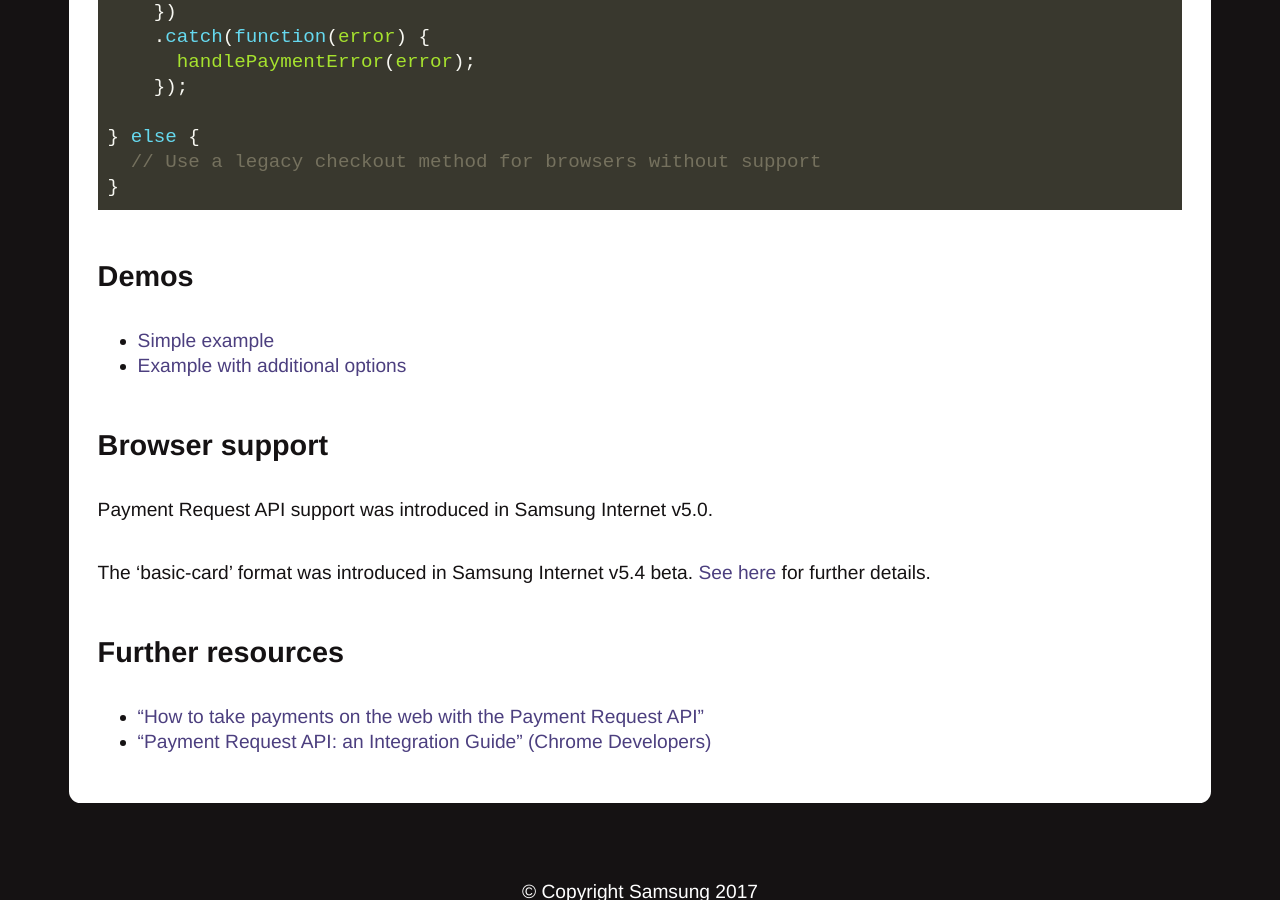
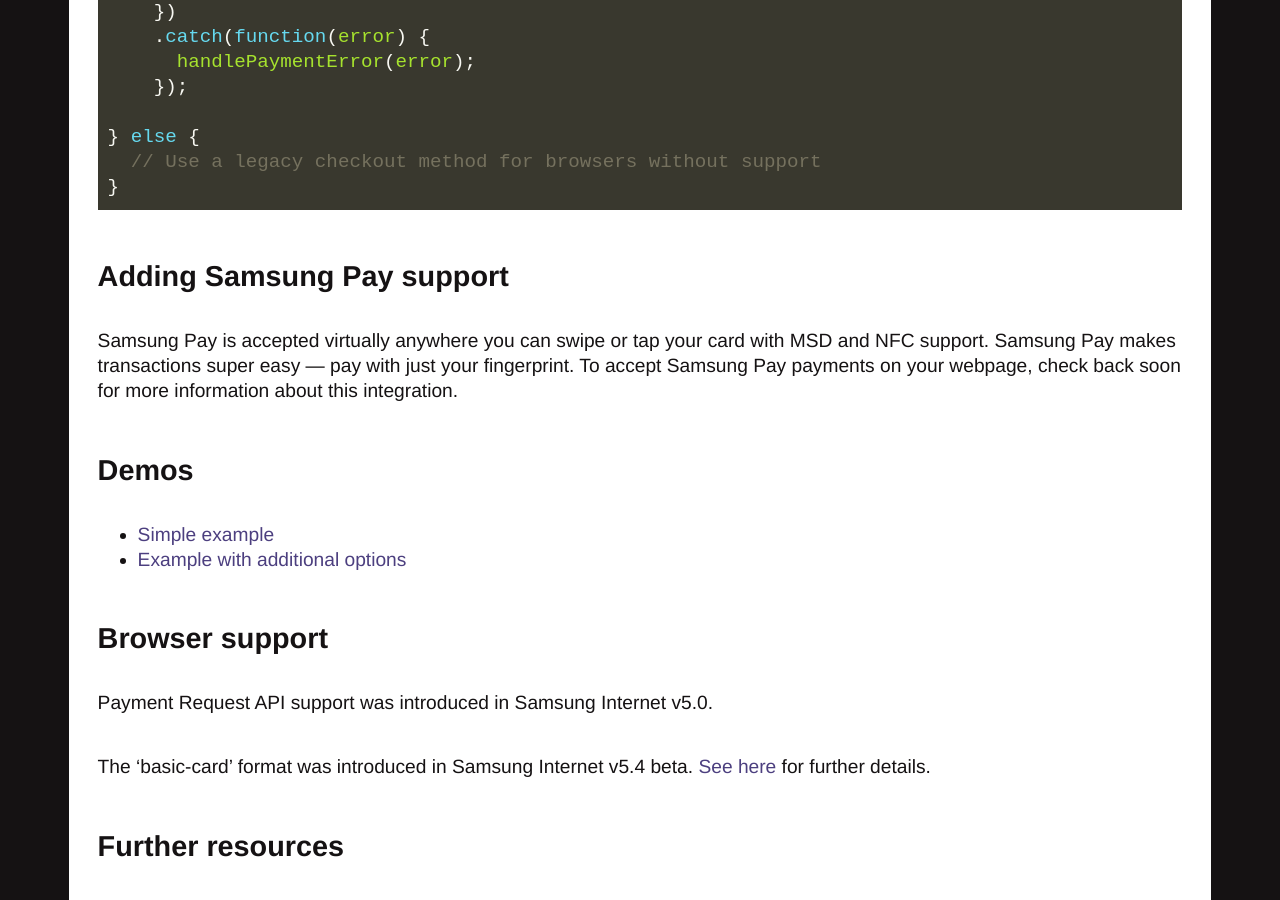
Before and after one commit to SamsungInternet/homepage-archive, a Jekyll site: the page built from docs/web-payments.md, in a window 1280 px wide and 900 px high, scrolled down 1035 px. Built offline with Jekyll 4.4.1, drawn with Linux system fonts in a browser that asks for light colours.

Commit message:
Add /payments redirect and introduce SPay section

````diff
--- a/_config.yml
+++ b/_config.yml
@@ -7,3 +7,5 @@
 permalink: /:title.html
 excerpt_separator: qwertyuiopsdfghjkl
 breakpoint: 640px
+plugins:
+  - jekyll-redirect-from
--- a/docs/web-payments.md
+++ b/docs/web-payments.md
@@ -3,6 +3,7 @@
 layout: page
 image: /images/header-images/payment-card.jpg
 description: Take payments on the web with the requestPayment API
+redirect_from: "/payments"
 ---
 Samsung Internet supports the [Payment Request API](https://www.w3.org/TR/payment-request/), providing
 a consistent, easy-to-use check-out experience.
@@ -42,6 +43,12 @@
 }
 ```
 
+## Adding Samsung Pay support
+
+Samsung Pay is accepted virtually anywhere you can swipe or tap your card with MSD and NFC support.
+Samsung Pay makes transactions super easy — pay with just your fingerprint. To accept Samsung Pay
+payments on your webpage, check back soon for more information about this integration.
+
 ## Demos
 
 * [Simple example](https://samsunginter.net/examples/payment-request-demo-simple/)
````
Also changed, not shown: Gemfile.lock.
